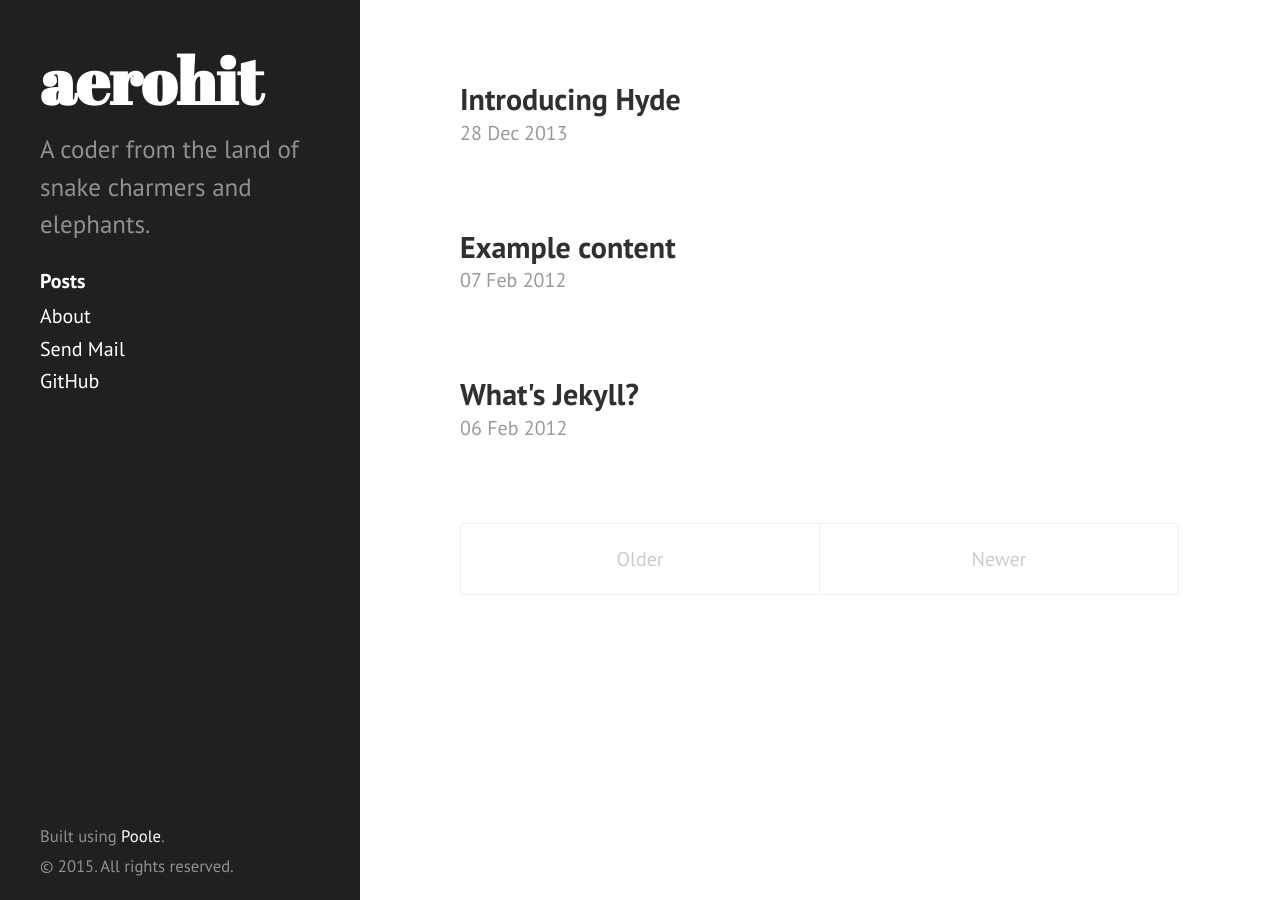
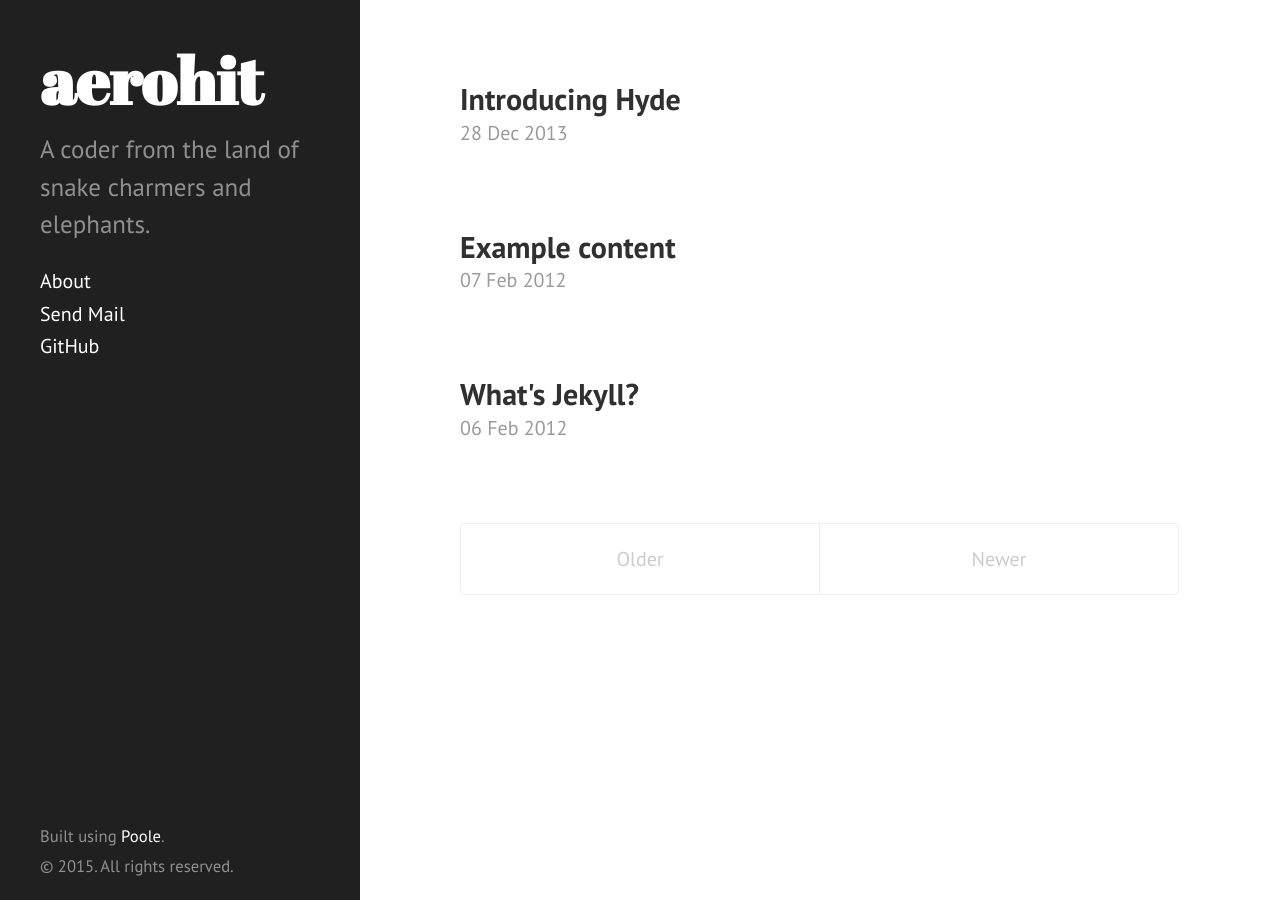
Before and after one commit to aerohit/aerohit.github.io, a Jekyll site: the page built from index.html, in a window 1280 px wide. Built offline with Jekyll 4.4.1, drawn with Linux system fonts in a browser that asks for light colours; Markdown is read by kramdown in place of the engine named in the settings; the list of posts is cut into pages by our own code.

Commit message:
Hid side bar link to posts

```diff
--- a/_includes/sidebar.html
+++ b/_includes/sidebar.html
@@ -10,7 +10,7 @@
     </div>
 
     <nav class="sidebar-nav">
-      <a class="sidebar-nav-item{% if page.url == site.baseurl %} active{% endif %}" href="{{ site.baseurl }}">Posts</a>
+      <!--<a class="sidebar-nav-item{% if page.url == site.baseurl %} active{% endif %}" href="{{ site.baseurl }}">Posts</a>-->
 
       {% comment %}
         The code below dynamically generates a sidebar nav of pages with
```
